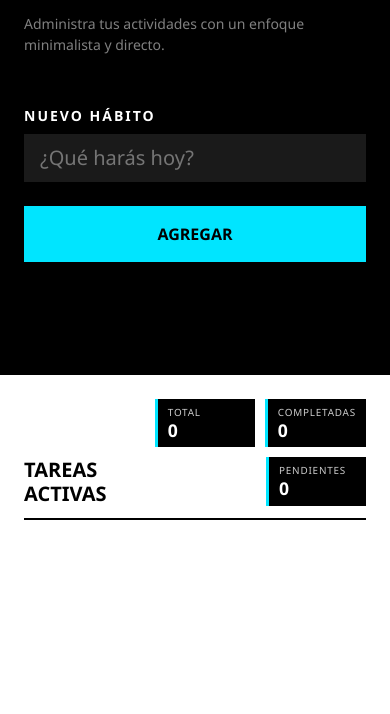
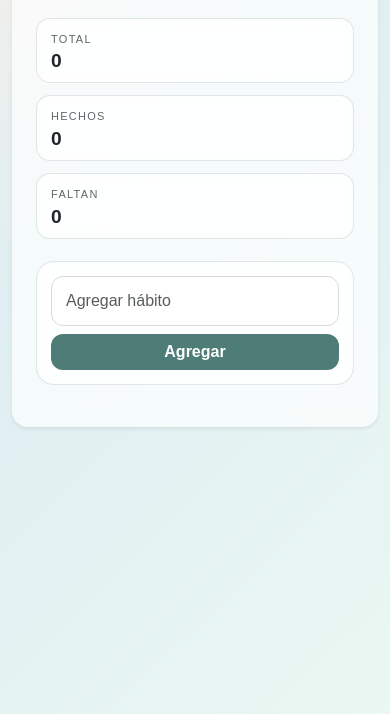
Before and after one commit to Scorpwik/TrackerDeHabiitos, a plain HTML site: page index.html in a window 390 px wide. Shown: the part 130-844 px from the top of the page. Drawn offline with nearby package versions, Linux system fonts and the light colour scheme.

Commit message:
feat: diseño final del tablero de hábitos

```diff
--- a/index.html
+++ b/index.html
@@ -3,52 +3,50 @@
 <head>
     <meta charset="UTF-8">
     <meta name="viewport" content="width=device-width, initial-scale=1.0">
-    <title>Tablero de Hábitos</title>
-    <!-- Bootstrap CSS -->
-    <link href="https://cdn.jsdelivr.net/npm/bootstrap@5.3.0/dist/css/bootstrap.min.css" rel="stylesheet">
+    <title>Mis hábitos</title>
+    <link href="https://cdn.jsdelivr.net/npm/bootstrap@5.3.3/dist/css/bootstrap.min.css" rel="stylesheet">
     <link rel="stylesheet" href="style.css">
 </head>
 <body>
-    <div class="container-fluid p-0">
-        <div class="row g-0 min-vh-100">
-            <!-- Sidebar / Área de ingreso -->
-            <div class="col-12 col-md-4 col-lg-3 sidebar-panel p-4 p-md-5 d-flex flex-column justify-content-center">
-                <h1 class="h2 mb-3 fw-bold title-accent">Gestor Diarios</h1>
-                <p class="mb-5 text-white-50 small">Administra tus actividades con un enfoque minimalista y directo.</p>
+    <div class="container py-4 py-md-5">
+        <div class="card border-0 shadow-sm rounded-4 app-card">
+            <div class="card-body p-4 p-md-5">
+                <header class="page-header mb-4">
+                    <div>
+                        <p class="text-uppercase small text-muted mb-2 fw-semibold tracking">Mi plan</p>
+                        <h1 class="h3 mb-0 fw-bold">Mis hábitos</h1>
+                    </div>
+                </header>
 
-                <form id="form-habito" class="d-flex flex-column gap-3 mb-3">
-                    <div>
-                        <label for="input-habito" class="form-label text-uppercase small fw-bold tracking-wider">Nuevo Hábito</label>
-                        <input type="text" id="input-habito" class="form-control form-control-lg border-0 rounded-0 shadow-none" placeholder="¿Qué harás hoy?" required>
-                    </div>
-                    <button type="submit" class="btn btn-accent rounded-0 fw-bold mt-2 text-uppercase py-3">Agregar</button>
-                </form>
-            </div>
-
-            <!-- Área principal de listado -->
-            <div class="col-12 col-md-8 col-lg-9 content-panel p-4 p-md-5">
-                <div class="header-panel">
-                    <h2 class="h5 mb-0 text-black text-uppercase fw-bold border-bottom border-dark border-2 pb-3">Tareas Activas</h2>
-
-                    <div class="resumen-habitos">
+                <div class="dashboard-layout">
+                    <aside class="sidebar-panel">
                         <div class="stat-card">
                             <span>Total</span>
                             <strong id="total-habitos">0</strong>
                         </div>
                         <div class="stat-card">
-                            <span>Completadas</span>
+                            <span>Hechos</span>
                             <strong id="habitos-completados">0</strong>
                         </div>
                         <div class="stat-card">
-                            <span>Pendientes</span>
+                            <span>Faltan</span>
                             <strong id="habitos-pendientes">0</strong>
                         </div>
-                    </div>
+                    </aside>
+
+                    <main class="content-panel">
+                        <div class="add-card">
+                            <form id="form-habito" class="d-flex gap-2 habit-form">
+                                <input type="text" id="input-habito" class="form-control" placeholder="Agregar hábito" required>
+                                <button type="submit" class="btn btn-dark px-3">Agregar</button>
+                            </form>
+                        </div>
+
+                        <ul id="lista-habitos" class="list-group list-group-flush lista-habitos">
+                            <!-- La lista se genera con JS -->
+                        </ul>
+                    </main>
                 </div>
-
-                <ul id="lista-habitos" class="d-flex flex-column gap-3 mt-4">
-                    <!-- La lista se generará desde JS -->
-                </ul>
             </div>
         </div>
     </div>
--- a/style.css
+++ b/style.css
@@ -1,161 +1,224 @@
-body {
-    font-family: 'Segoe UI', Roboto, Helvetica, Arial, sans-serif;
-    background-color: #ffffff;
-    margin: 0;
-    color: #000000;
+* {
+    box-sizing: border-box;
 }
 
-/* Panel lateral oscuro - Negro profundo */
-.sidebar-panel {
-    background: #000000;
-    color: #ffffff;
-    z-index: 10;
+body {
+    margin: 0;
+    min-height: 100vh;
+    font-family: Arial, Helvetica, sans-serif;
+    background: linear-gradient(135deg, #f5f0e9 0%, #dfeef2 35%, #eaf7f2 100%);
+    color: #2a2d2f;
 }
 
-.title-accent {
-    color: #00E5FF;
+:root {
+    --soft-accent: #edf7f3;
+    --accent: #a5d4c8;
+    --accent-strong: #5f9f94;
+    --text: #2a2d2f;
+    --muted: #5f6669;
+    --line: #dfeae7;
+    --gradient: linear-gradient(135deg, #f9fbff 0%, #edfaf5 45%, #eaf3ff 100%);
+    --card-bg: rgba(255, 255, 255, 0.68);
+    --stat-bg: rgba(255, 255, 255, 0.52);
+    --button-dark: #4d7d76;
 }
 
-.tracking-wider {
-    letter-spacing: 2px;
+.app-card {
+    max-width: 860px;
+    margin: 0 auto;
+    border: 1px solid rgba(255, 255, 255, 0.7);
+    background: var(--card-bg);
+    backdrop-filter: blur(10px);
+    -webkit-backdrop-filter: blur(10px);
+    box-shadow: 0 16px 32px rgba(80, 95, 101, 0.08);
 }
 
-/* Área de contenido */
-.content-panel {
-    background-color: #ffffff;
-    overflow-y: auto;
+.tracking {
+    letter-spacing: 0.12rem;
 }
 
-.header-panel {
+.page-header {
     display: flex;
     justify-content: space-between;
-    align-items: flex-end;
-    gap: 20px;
-    border-bottom: 2px solid #000000;
-    padding-bottom: 12px;
+    align-items: center;
+    gap: 12px;
+    padding-bottom: 18px;
+    border-bottom: 1px solid var(--line);
 }
 
-.header-panel h2 {
-    margin-bottom: 0;
-    border-bottom: none !important;
-    padding-bottom: 0 !important;
+.dashboard-layout {
+    display: grid;
+    grid-template-columns: 220px minmax(0, 1fr);
+    gap: 22px;
+    align-items: start;
+    margin-top: 20px;
 }
 
-.resumen-habitos {
+.sidebar-panel {
     display: flex;
-    gap: 10px;
-    flex-wrap: wrap;
-    justify-content: flex-end;
+    flex-direction: column;
+    gap: 12px;
 }
 
 .stat-card {
-    background: #000000;
-    color: #ffffff;
-    min-width: 100px;
-    padding: 8px 10px;
-    border-left: 3px solid #00E5FF;
+    min-width: 96px;
+    padding: 12px 14px;
+    background: var(--stat-bg);
+    border: 1px solid rgba(168, 186, 182, 0.35);
+    border-radius: 14px;
     display: flex;
     flex-direction: column;
     gap: 4px;
-    line-height: 1.1;
+    backdrop-filter: blur(6px);
+    -webkit-backdrop-filter: blur(6px);
 }
 
 .stat-card span {
-    font-size: 0.62rem;
+    font-size: 11px;
     text-transform: uppercase;
-    letter-spacing: 0.8px;
-    opacity: 0.8;
+    color: var(--muted);
+    letter-spacing: 0.08rem;
 }
 
 .stat-card strong {
-    font-size: 1.1rem;
+    font-size: 1.2rem;
     line-height: 1;
 }
 
-#lista-habitos {
-    list-style: none;
-    padding: 0;
+.content-panel {
+    min-width: 0;
+}
+
+.add-card {
+    background: rgba(255, 255, 255, 0.52);
+    border: 1px solid rgba(168, 186, 182, 0.35);
+    border-radius: 18px;
+    padding: 14px;
+    margin-bottom: 18px;
+    backdrop-filter: blur(6px);
+    -webkit-backdrop-filter: blur(6px);
+}
+
+.habit-form {
+    align-items: stretch;
     margin: 0;
 }
 
-/* Hábitos en forma de tarjetas minimalistas */
-li {
-    background: #ffffff;
-    border: 1px solid #e0e0e0;
-    border-left: 5px solid #000000;
-    padding: 20px;
-    width: 100%;
+#input-habito {
+    border: 1px solid #d9d9d9;
+    border-radius: 12px;
+    padding: 12px 14px;
+    background: rgba(255, 255, 255, 0.7);
+}
+
+#input-habito:focus {
+    border-color: var(--accent-strong);
+    box-shadow: 0 0 0 0.2rem rgba(95, 159, 148, 0.15);
+}
+
+.habit-form .btn {
+    border-radius: 12px;
+    padding-inline: 18px;
+    background: var(--button-dark);
+    border: none;
+    font-weight: 600;
+}
+
+.habit-form .btn:hover {
+    background: #3d6a64;
+}
+
+.lista-habitos {
+    gap: 10px;
+}
+
+.lista-habitos li {
+    border: 1px solid var(--line) !important;
+    border-radius: 14px !important;
+    background: rgba(255, 255, 255, 0.7);
+    padding: 14px 16px;
     display: flex;
     justify-content: space-between;
     align-items: center;
-    transition: all 0.2s ease;
+    gap: 12px;
+    transition: background 0.2s ease, border-color 0.2s ease, transform 0.2s ease, box-shadow 0.2s ease;
 }
 
-li:hover {
-    border-left-color: #00E5FF;
-    box-shadow: 4px 4px 0px rgba(0, 0, 0, 0.1);
-    transform: translate(-2px, -2px);
+.lista-habitos li:hover {
+    background: var(--gradient);
+    border-color: var(--accent) !important;
+    box-shadow: 0 8px 18px rgba(95, 159, 148, 0.08);
+    transform: translateY(-1px);
 }
 
 .texto-habito {
     cursor: pointer;
-    font-size: 1.15rem;
-    font-weight: 600;
-    color: #000000;
-    flex-grow: 1;
-    margin-right: 15px;
+    color: var(--text);
+    font-weight: 500;
+    flex: 1;
+    min-width: 0;
 }
 
-/* Hábitos completados */
+.btn-eliminar {
+    border: 1px solid #d2e7e1;
+    background: linear-gradient(180deg, #ffffff 0%, #ecf8f6 100%);
+    color: #386d66;
+    border-radius: 9px;
+    padding: 8px 12px;
+    font-size: 0.8rem;
+    margin-left: auto;
+    white-space: nowrap;
+}
+
+.btn-eliminar:hover {
+    background: linear-gradient(180deg, #f5fbfa 0%, #e6f0ff 100%);
+    border-color: var(--accent-strong);
+}
+
 .tachado {
-    border-left-color: #e0e0e0;
-    background-color: #f9f9f9;
+    background: rgba(243, 243, 243, 0.9) !important;
 }
 
 .tachado .texto-habito {
     text-decoration: line-through;
-    color: #a0a0a0;
+    color: #777;
 }
 
-.btn-eliminar {
-    background-color: #ffffff;
-    color: #000000;
-    border: 2px solid #000000;
-    padding: 6px 16px;
-    font-size: 0.85rem;
-    font-weight: bold;
-    text-transform: uppercase;
-    cursor: pointer;
-    transition: all 0.2s ease;
+@media (max-width: 760px) {
+    .dashboard-layout {
+        grid-template-columns: 1fr;
+    }
+
+    .sidebar-panel {
+        display: grid;
+        grid-template-columns: repeat(3, minmax(0, 1fr));
+    }
 }
 
-.btn-eliminar:hover {
-    background-color: #00E5FF;
-    border-color: #00E5FF;
-    color: #000000;
+@media (max-width: 576px) {
+    .page-header {
+        flex-direction: column;
+        align-items: flex-start;
+    }
+
+    .habit-form {
+        flex-direction: column;
+    }
+
+    .habit-form .btn {
+        width: 100%;
+    }
+
+    .sidebar-panel {
+        grid-template-columns: 1fr;
+    }
+
+    .lista-habitos li {
+        flex-direction: column;
+        align-items: flex-start !important;
+    }
+
+    .btn-eliminar {
+        width: 100%;
+    }
 }
-
-.btn-accent {
-    background-color: #00E5FF;
-    color: #000000;
-    border: none;
-    transition: all 0.2s;
-}
-
-.btn-accent:hover {
-    background-color: #00b3cc;
-    color: #ffffff;
-}
-
-/* Ajustes del input */
-#input-habito {
-    background-color: #1a1a1a;
-    color: #00E5FF;
-}
-#input-habito::placeholder {
-    color: rgba(255, 255, 255, 0.4);
-}
-#input-habito:focus {
-    background-color: #ffffff;
-    color: #000000;
-}
```
